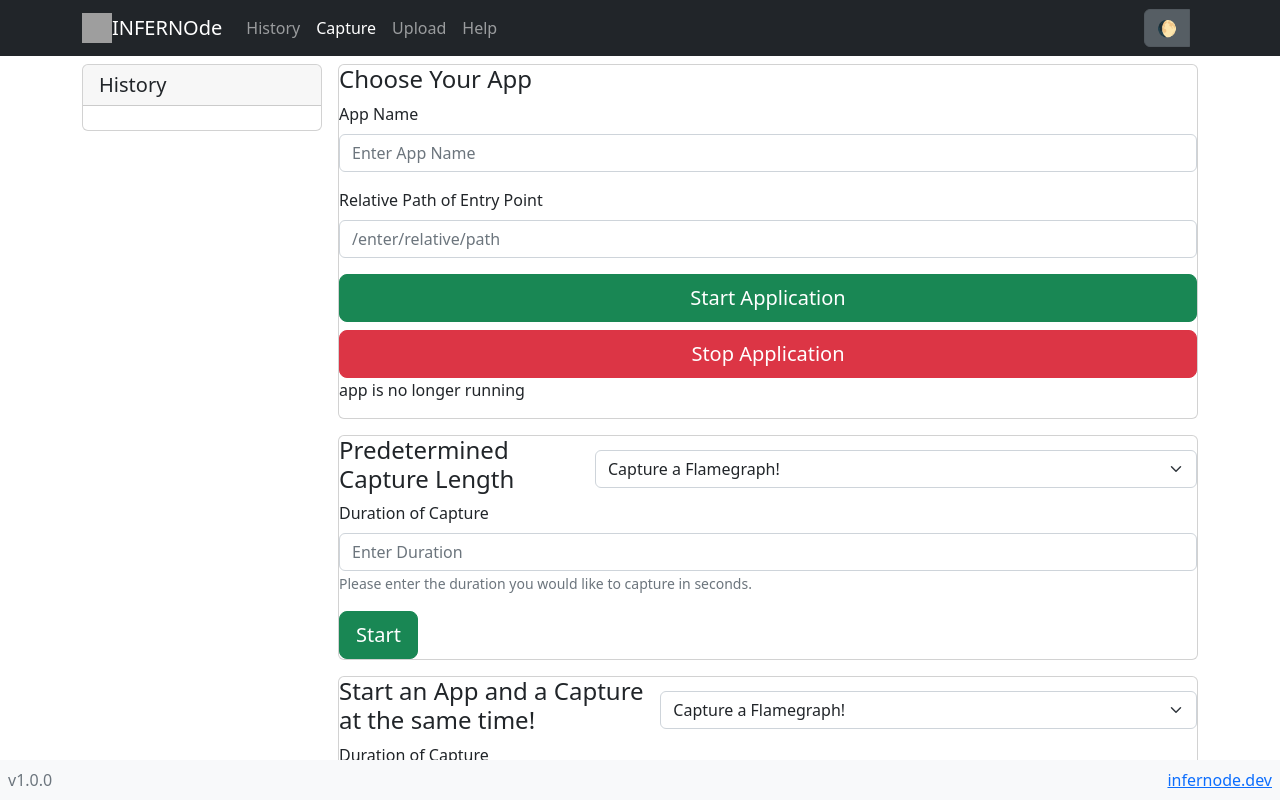
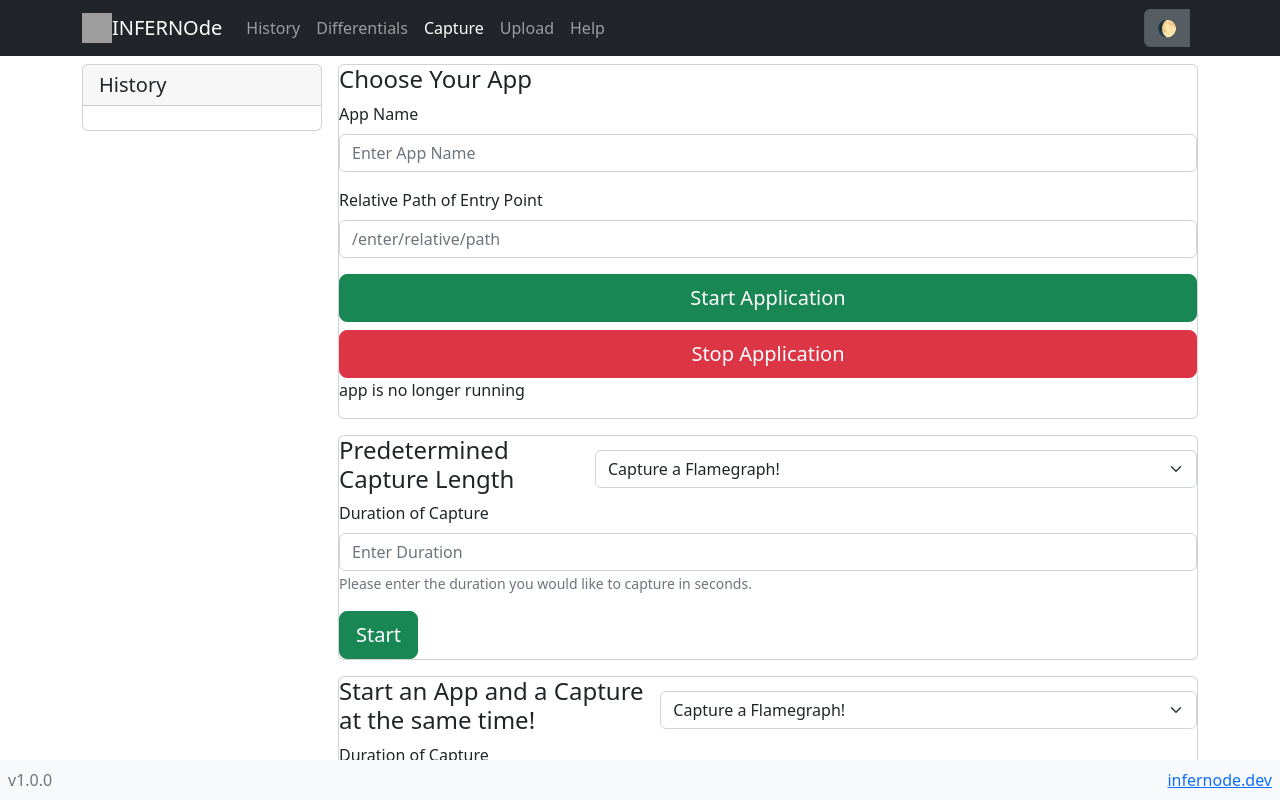
Before and after one commit to oslabs-beta/infernode, a React app: page /capture in a window 1280 px wide. Shown: the top 800 px of the page. Built offline with nearby package versions, Linux system fonts and the light colour scheme; no server answers; grey boxes are pictures that could not be loaded.

Commit message:
Add differentials to navbar
Co-authored-by: Luke Roberts <8000meters@users.noreply.github.com>

```diff
--- a/src/public/infernode/components/layout/NavBar/NavBar.tsx
+++ b/src/public/infernode/components/layout/NavBar/NavBar.tsx
@@ -41,6 +41,9 @@ export default function NavBar(): JSX.Element {
             <LinkContainer to="/history">
               <Nav.Link>History</Nav.Link>
             </LinkContainer>
+            <LinkContainer to="/differential">
+              <Nav.Link>Differentials</Nav.Link>
+            </LinkContainer>
             <LinkContainer to="/capture">
               <Nav.Link>Capture</Nav.Link>
             </LinkContainer>
```
